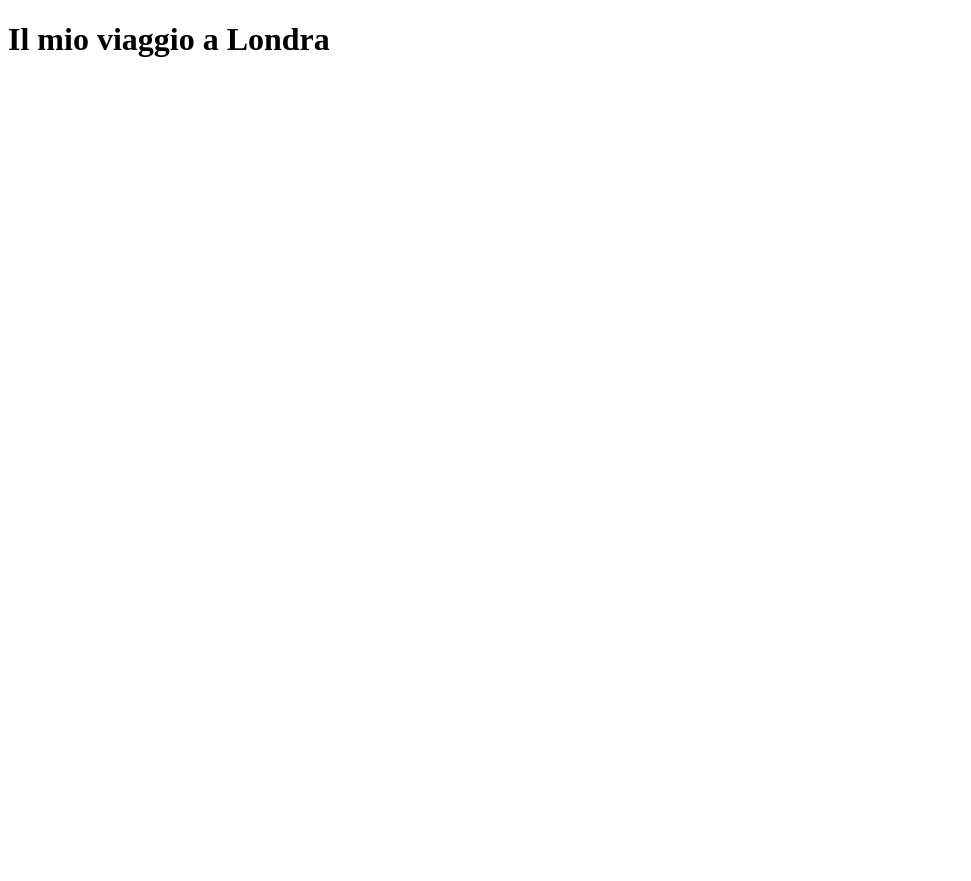
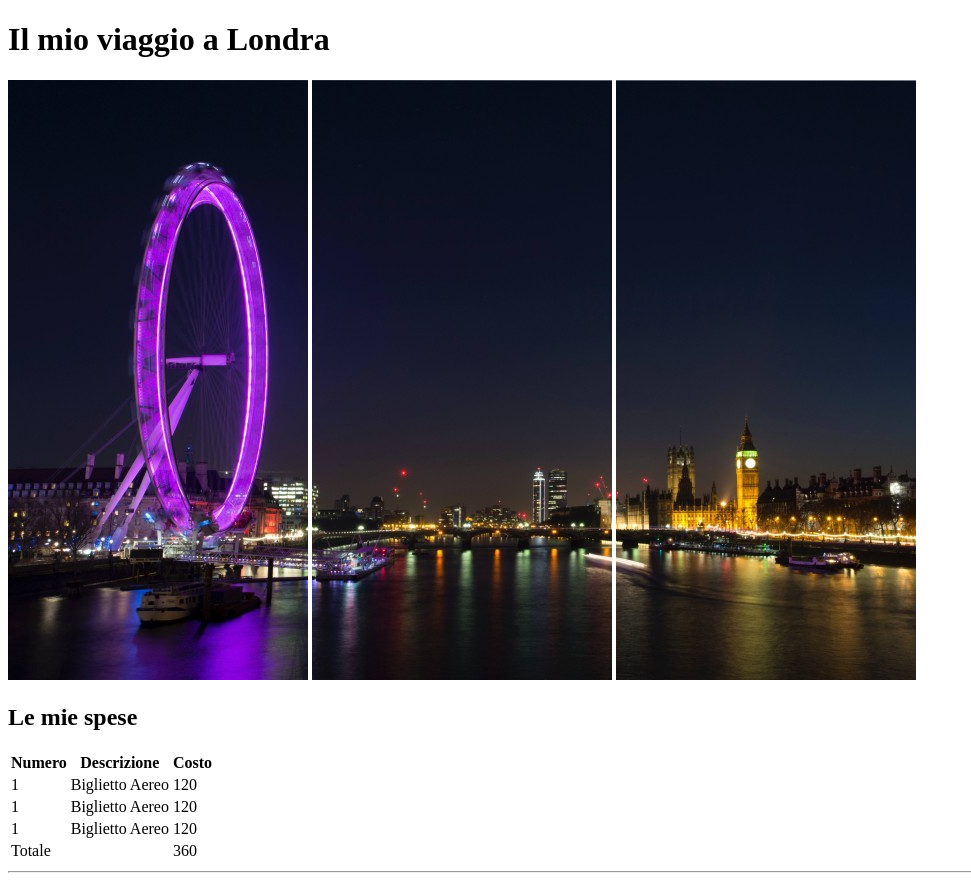
Before and after one commit to BruneiPaulPotosiCcuno/html-london-trip, a plain HTML site: page index.html in a window 1280 px wide. Shown: the whole page, without its empty margins (0-971 px from the left). Before the commit the page ends 800 px from the top, so only its background shows below. Drawn offline with Linux system fonts and the light colour scheme.

Commit message:
add table

```diff
--- a/index.html
+++ b/index.html
@@ -10,6 +10,56 @@
         <h1>
             Il mio viaggio a Londra
         </h1>
+        <img src="./img/pexels-bill-emrich-230794-0.jpg" alt="giostra1">
+        <img src="./img/pexels-bill-emrich-230794-1.jpg" alt="giostra2">
+        <img src="./img/pexels-bill-emrich-230794-2.jpg" alt="giostra3">
     </header>
+    <main>
+        <h2>
+            Le mie spese
+        </h2>
+        <table>
+            <!--parte head della colonna-->
+            <thead>
+                    <tr>
+                        <th><strong>Numero</strong></th>
+                        <th><strong>Descrizione</strong></th>
+                        <th><strong>Costo</strong></th>
+                    </tr>
+            </thead>
+            <!--Parte head della colonna chiusa-->
+
+            <!--Parte body della tabella-->
+        <tbody>
+            <tr>
+                <td>1</td>
+                <td>Biglietto Aereo</td>
+                <td>120</td>
+            </tr>
+            <tr>
+                <td>1</td>
+                <td>Biglietto Aereo</td>
+                <td>120</td>
+            </tr>
+            <tr>
+                <td>1</td>
+                <td>Biglietto Aereo</td>
+                <td>120</td>
+            </tr>
+        </tbody>
+            <!--Parte body della tabella chiusa-->
+
+            <!--Parte foot della tabella-->
+            <tfoot>
+                <tr>
+                    <td>Totale</td>
+                    <td></td>
+                    <td>360</td>
+                </tr>
+            </tfoot>
+            <!--Parte foot della tabella chiusa-->
+        </table>
+    </main>
+    <hr/>
 </body>
 </html>
```
